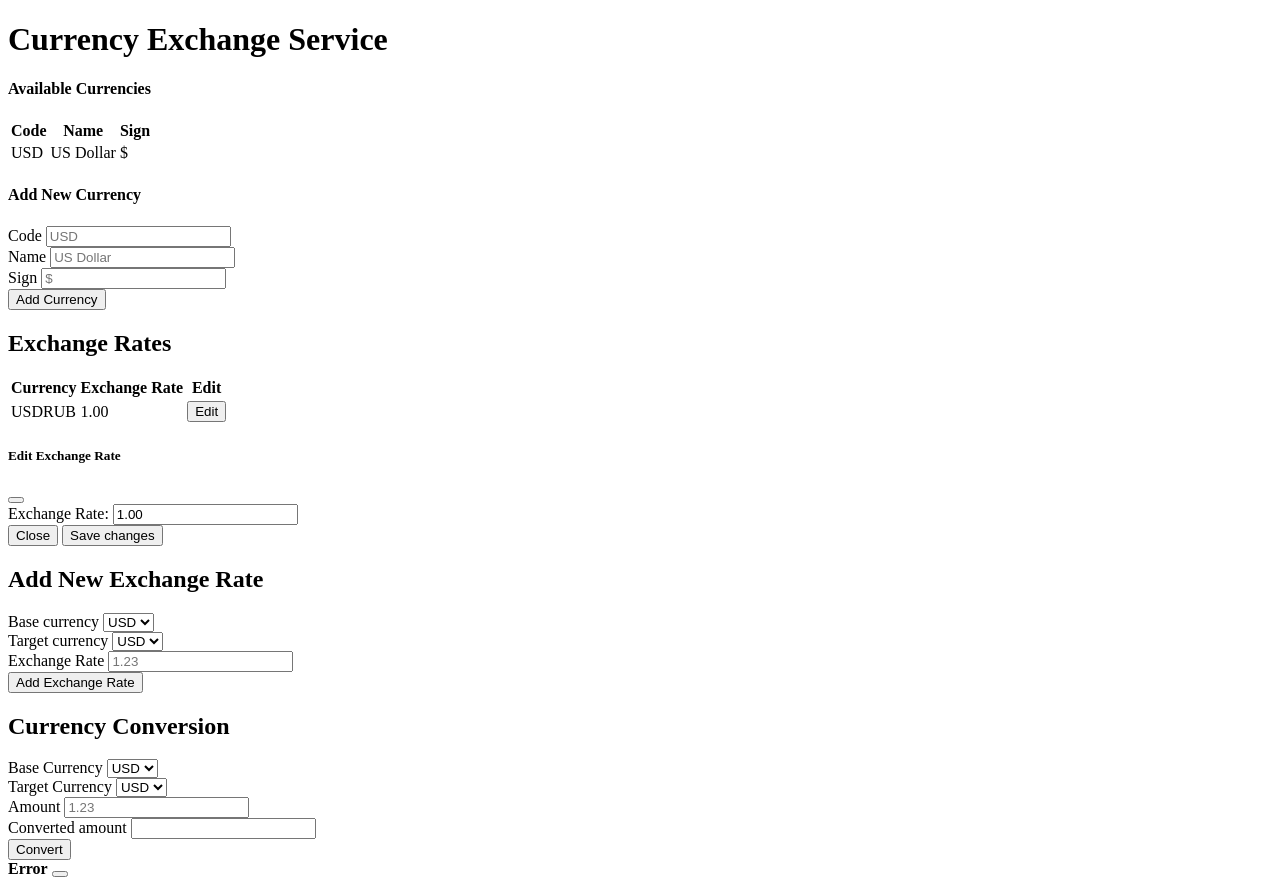
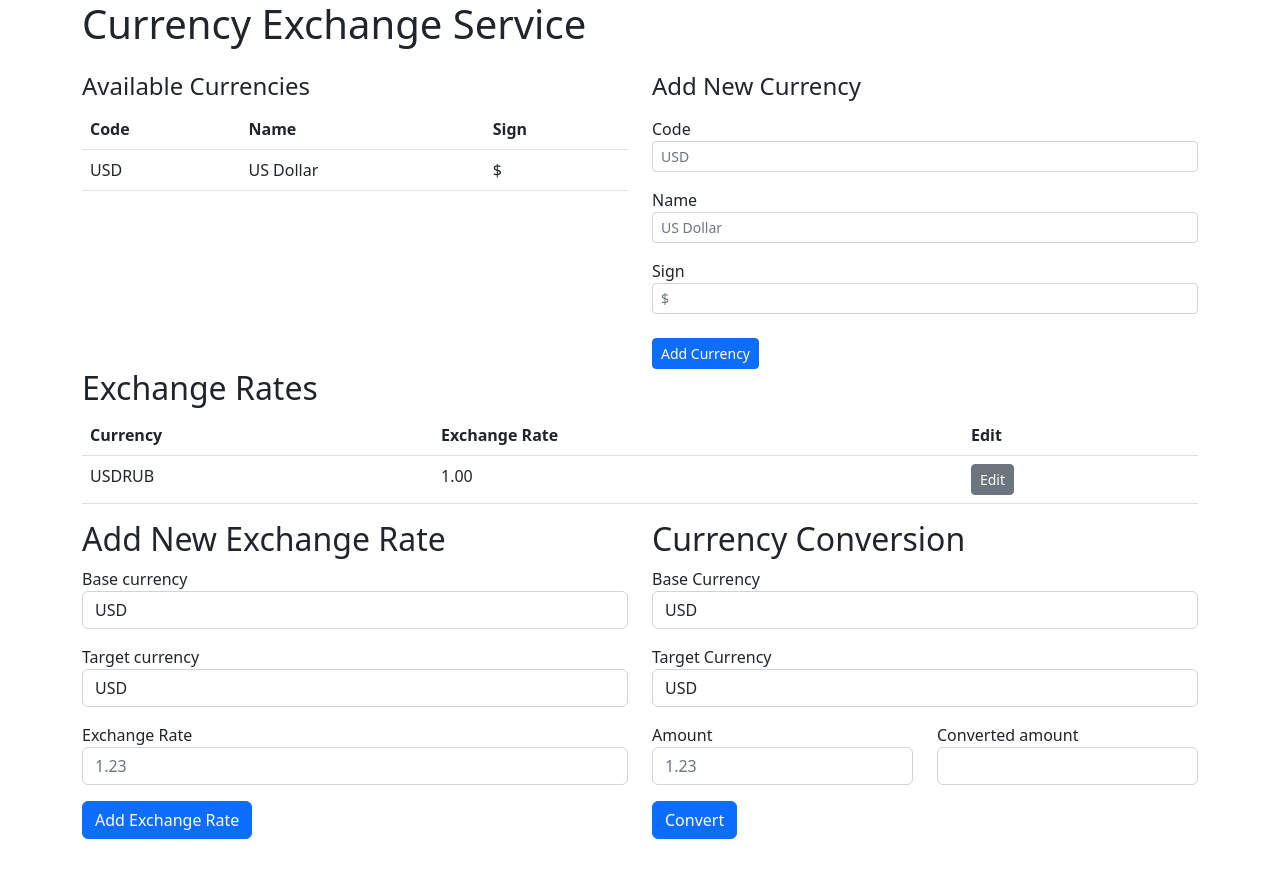
Before and after one commit to deniserokhin1/test-tony, a plain HTML site: page index.html in a window 1280 px wide. Drawn offline with Linux system fonts and the light colour scheme; the site is published under a folder, as on GitHub Pages, so addresses that start at the root find nothing; no server answers.

Commit message:
refactor: update link to bootstrap.css & delete empty lines

```diff
--- a/index.html
+++ b/index.html
@@ -3,11 +3,7 @@
 <head>
     <meta charset="UTF-8">
     <meta name="viewport" content="width=device-width, initial-scale=1.0">
-
-    <link rel="stylesheet" href="/css/bootstrap.css" />
-
-<!--    <script src="js/bootstrap.bundle.js"></script>-->
-
+    <link rel="stylesheet" href="css/bootstrap.css" />
     <title>Currency Exchange Service</title>
 </head>
 <body>
@@ -179,8 +175,6 @@
 
 <script src="js/jquery-3.6.3.min.js"></script>
 <script src="js/bootstrap.js"></script>
-
 <script src="js/app.js"></script>
-
 </body>
 </html>
```
